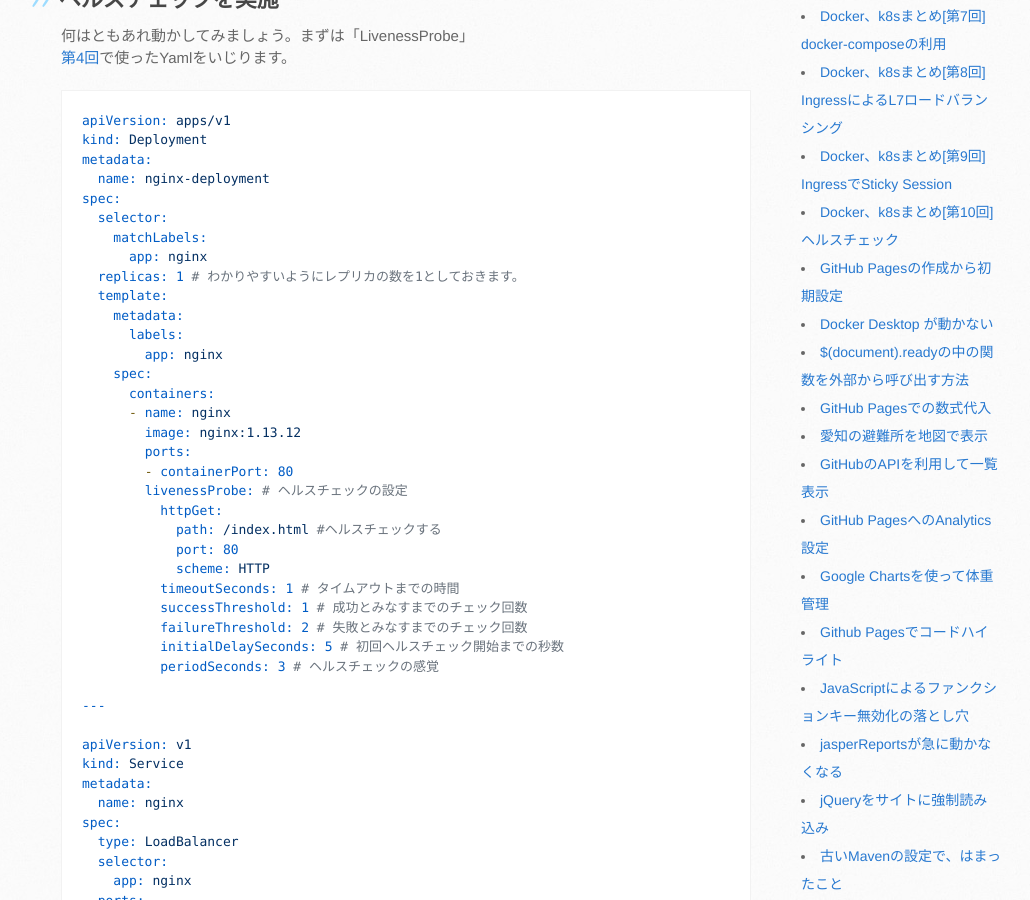
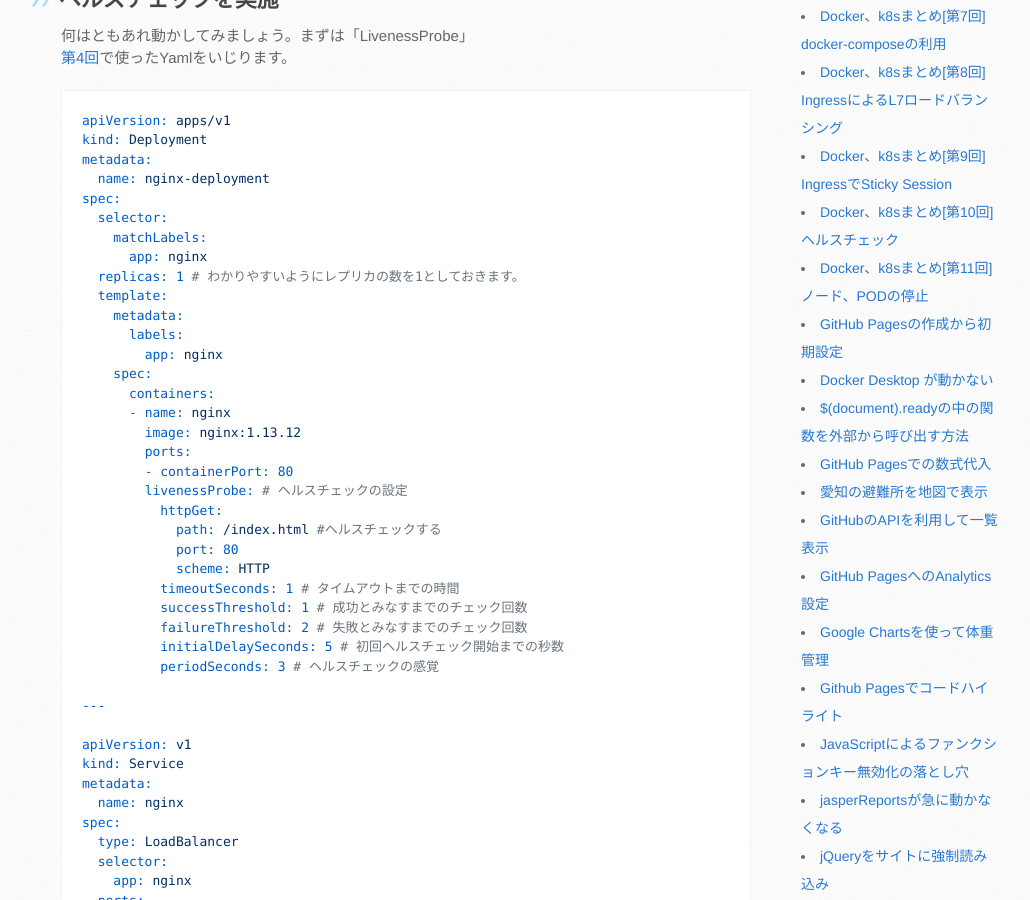
Before and after one commit to mtaketani113/mtaketani113.github.io, a Jekyll site: the page built from it/container/containerPart10.md, in a window 1280 px wide and 900 px high, scrolled down 1177 px. Shown: the whole window, without its empty margins (109-1139 px from the left). Built offline with Jekyll 4.4.1, drawn with Linux system fonts in a browser that asks for light colours; comment, search, counter and statistics services are not loaded; the repository's description, which GitHub fills in, is left out; part of the change alters nothing that is shown.

Commit message:
docker、k8sまとめの11回を記載

````diff
--- a/it/container/containerPart10.md
+++ b/it/container/containerPart10.md
@@ -5,7 +5,7 @@ description: Docker、k8sまとめ。k8sでのヘルスチェックについて
 category: IT
 ---
 
-[第9回](/it/container/containerPart08.html)ではSticky Sessionについて記載しました。
+[第9回](/it/container/containerPart09.html)ではSticky Sessionについて記載しました。
 
 今回はヘルスチェックについて記載します。
 
--- /dev/null
+++ b/it/container/containerPart11.md
@@ -0,0 +1,168 @@
+---
+layout: default
+title: Docker、k8sまとめ[第11回] ノード、PODの停止
+description: Docker、k8sまとめ。k8sでスケジューリング対象から除外やノード、Podを停止する方法を記載します。
+category: IT
+---
+
+[第10回](/it/container/containerPart10.html)ではヘルスチェックについて記載ました。
+
+今回はスケジューリング対象から除外やノード、Podを停止する方法を記載します。
+Docker Desktopで単一ノードで動かしているので、実現はできないのですが、
+別のノードに安全にPodを移す方法を記載します。
+
+## 目次
+
+- [スケジューリング対象の除外](#anchor1)
+- [ノードからの退避](#anchor2)
+- [ノードからの安全な退避](#anchor3)
+- [まとめ](#anchor4)
+
+<a id="anchor1"></a>
+
+## スケジューリング対象の除外
+
+まずは以下のコマンドで、ノードをチェックします。
+ここではDocker Desktopが前提なのでノードは一つです。足したりできるのか？？
+
+```Shell
+$ kubectl get node
+NAME             STATUS   ROLES    AGE     VERSION
+docker-desktop   Ready    master   5d17h   v1.19.7
+```
+
+名前は`docker-desktop`でステータスは`Ready`となっています。
+
+これを、このコマンドを実行することで、コマンドを実行した後に、Podを追加できなくなります。
+
+```Shell
+$ kubectl cordon docker-desktop
+node/docker-desktop cordoned
+```
+
+cordon コルドンと読むらしく、
+紐とか非常線とか警戒線いう意味らしい。
+
+入れなくするということですかね？
+
+ここでノードを確認すると、
+```Shell
+$ kubectl get nodes
+NAME             STATUS                     ROLES    AGE     VERSION
+docker-desktop   Ready,SchedulingDisabled   master   5d17h   v1.19.7
+```
+SchedulingDisabledとなっています。
+
+ですので、たとえば、Podを一つ消すと`Pending`から変わらなくなります。
+新しくは作れないのですね。他にノードもないから、作れず止まっている状態ですかね。
+
+```
+NAME                                READY   STATUS    RESTARTS   AGE
+nginx-deployment-648fb5bbfd-8blct   1/1     Running   0          7m46s
+nginx-deployment-648fb5bbfd-lgd45   1/1     Running   0          5m42s
+↓
+NAME                                READY   STATUS    RESTARTS   AGE
+nginx-deployment-648fb5bbfd-8blct   0/1     Pending   0          22s
+nginx-deployment-648fb5bbfd-lgd45   1/1     Running   0          5m42s
+```
+
+状態を戻すのは以下のコマンドです。
+
+```Shell
+$ kubectl uncordon docker-desktop
+node/docker-desktop uncordoned
+$ kubectl get nodes
+NAME             STATUS   ROLES    AGE     VERSION
+docker-desktop   Ready    master   5d17h   v1.19.7
+```
+
+<a id="anchor2"></a>
+
+## ノードからの退避
+
+先ほどの`cordon`は新たにスケジュールしないコマンドです。
+
+すでに動いているのを削除して別のノードに移すコマンドが以下です。
+
+```Shell
+kubectl drain docker-desktop --force --ignore-daemonsets
+```
+
+--ignore-daemonsetsがないと、エラーになりました。
+1つでマスターノードとかも動いてるからですかね？
+
+```Shell
+$ kubectl drain docker-desktop --force
+ cannot delete DaemonSet-managed Pods (use --ignore-daemonsets to ignore): kube-system/kube-proxy-8j5rf
+```
+
+すでに動いていたPodを確認するとPendingにかわっていました。
+
+```Shell
+$ kubectl get pods
+NAME                                READY   STATUS    RESTARTS   AGE
+nginx-deployment-648fb5bbfd-4t8g7   0/1     Pending   0          39s
+nginx-deployment-648fb5bbfd-hmhkl   0/1     Pending   0          39s
+```
+
+これを戻すのも`kubectl uncordon docker-desktop`で可能です。
+
+<a id="anchor3"></a>
+
+## ノードからの安全な退避
+
+上記でノードが複数あれば退避はできるのですが、
+ノードを移す際に全Podが一時的に停止してしまいます。
+
+ですので、Podを全停止せず、少しずつ移していくのが以下の`PodDisruptionBudget`です。
+
+```Yaml
+apiVersion: policy/v1beta1
+kind: PodDisruptionBudget
+metadata:
+  name: nginx-pod-disruption-budget
+spec:
+  minAvailable: 1 #最小の起動数
+# maxAvailable: 1 #最大の停止数
+  selector:
+    matchLabels:
+      app: nginx
+```
+
+`minAvailable`と`maxAvailable`はどちらか片方しか設定できず、
+今回は、`minAvailable`を設定して、最低でも他のノードを含めて1つは動かしていないと止められなしています。
+
+minAvailable、maxAvailableはパーセントでも指定できるようです。
+
+これを適用すると、下記のように、別ノードがないので、停止できないよエラーを繰り返します。
+
+```
+kubectl drain docker-desktop --force --ignore-daemonsets
+node/docker-desktop cordoned
+WARNING: ignoring DaemonSet-managed Pods: kube-system/kube-proxy-8j5rf
+evicting pod default/nginx-deployment-648fb5bbfd-xqwnf
+evicting pod default/nginx-deployment-648fb5bbfd-87xfk
+error when evicting pod "nginx-deployment-648fb5bbfd-87xfk" (will retry after 5s): Cannot evict pod as it would violate the pod's disruption budget.
+pod/nginx-deployment-648fb5bbfd-xqwnf evicted
+evicting pod default/nginx-deployment-648fb5bbfd-87xfk
+error when evicting pod "nginx-deployment-648fb5bbfd-87xfk" (will retry after 5s): Cannot evict pod as it would violate the pod's disruption budget.
+evicting pod default/nginx-deployment-648fb5bbfd-87xfk
+error when evicting pod "nginx-deployment-648fb5bbfd-87xfk" (will retry after 5s): Cannot evict pod as it would violate the pod's disruption budget.
+pod/ingress-nginx-controller-c4f944d4d-tm8xg evicted
+evicting pod default/nginx-deployment-648fb5bbfd-87xfk
+error when evicting pod "nginx-deployment-648fb5bbfd-87xfk" (will retry after 5s): Cannot evict pod as it would violate the pod's disruption budget.
+evicting pod default/nginx-deployment-648fb5bbfd-87xfk
+error when evicting pod "nginx-deployment-648fb5bbfd-87xfk" (will retry after 5s): Cannot evict pod as it would violate the pod's disruption budget.
+evicting pod default/nginx-deployment-648fb5bbfd-87xfk
+error when evicting pod "nginx-deployment-648fb5bbfd-87xfk" (will retry after 5s): Cannot evict pod as it would violate the pod's disruption budget.
+```
+
+<a id="anchor4"></a>
+
+## まとめ
+
+ノードのメンテナンスなどで安全に(=停止せず)に移すことができます。
+最低限動くPodを指定して、全停止を抑止できます。
+
+Docker Desktopでは1つのノードなので、ノードを切り替えることはありませんが、
+本番稼働では十分考えられる運用なので調べて紹介しました。
````
